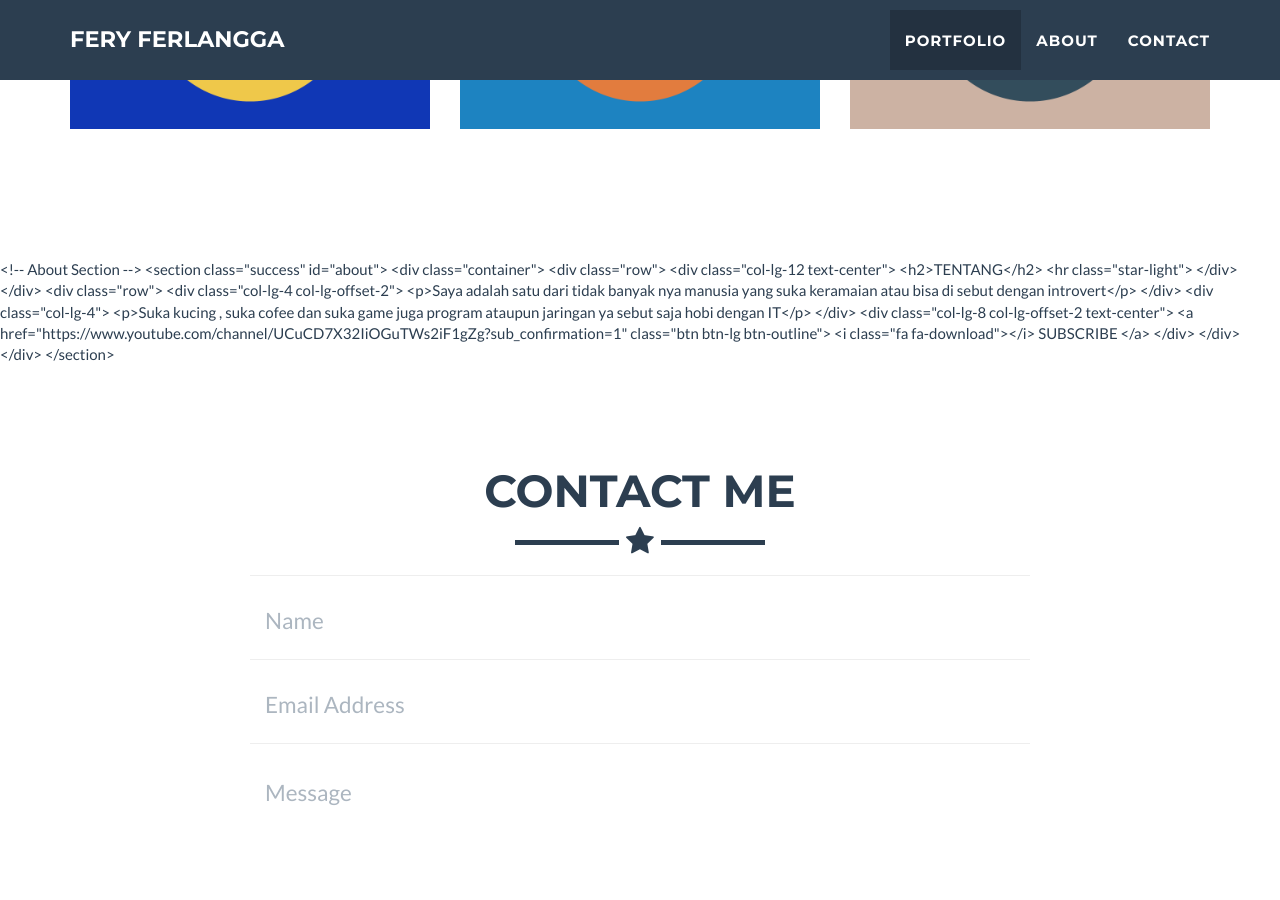
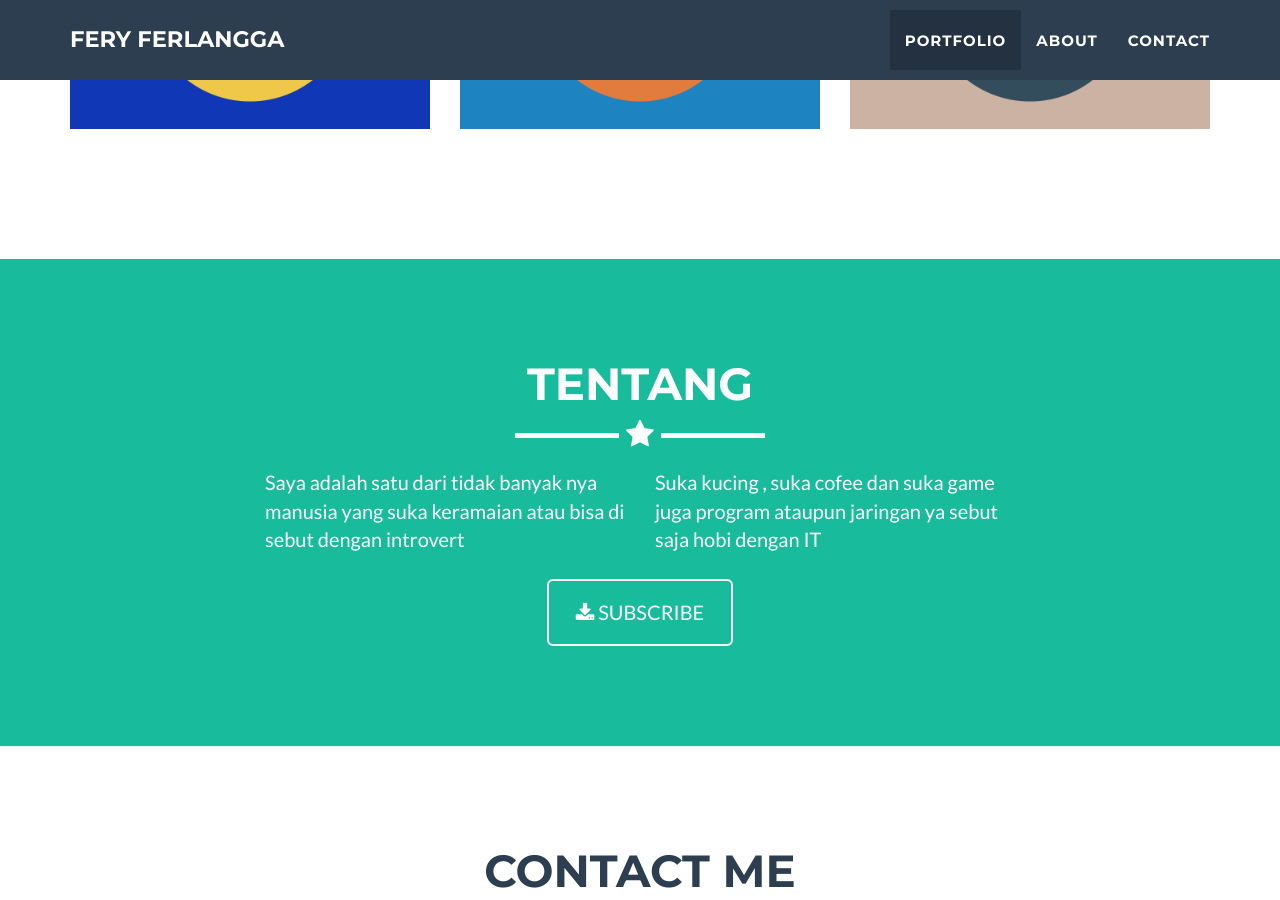
Before and after one commit to feryferlangga/feryferlangga.github.io, a Jekyll site: the page built from index.html, in a window 1280 px wide and 900 px high, scrolled down 1406 px. Built offline with Jekyll 4.4.1, drawn with Linux system fonts in a browser that asks for light colours.

Commit message:
Update about.html

```diff
--- a/_includes/about.html
+++ b/_includes/about.html
@@ -1,24 +1,24 @@
- &lt;!-- About Section --&gt;
-    &lt;section class=&quot;success&quot; id=&quot;about&quot;&gt;
-        &lt;div class=&quot;container&quot;&gt;
-            &lt;div class=&quot;row&quot;&gt;
-                &lt;div class=&quot;col-lg-12 text-center&quot;&gt;
-                    &lt;h2&gt;TENTANG&lt;/h2&gt;
-                    &lt;hr class=&quot;star-light&quot;&gt;
-                &lt;/div&gt;
-            &lt;/div&gt;
-            &lt;div class=&quot;row&quot;&gt;
-                &lt;div class=&quot;col-lg-4 col-lg-offset-2&quot;&gt;
-                    &lt;p&gt;Saya adalah satu dari tidak banyak nya manusia yang suka keramaian atau bisa di sebut dengan introvert&lt;/p&gt;
-                &lt;/div&gt;
-                &lt;div class=&quot;col-lg-4&quot;&gt;
-                    &lt;p&gt;Suka kucing , suka cofee dan suka game juga program ataupun jaringan ya sebut saja hobi dengan IT&lt;/p&gt;
-                &lt;/div&gt;
-                &lt;div class=&quot;col-lg-8 col-lg-offset-2 text-center&quot;&gt;
-                    &lt;a href=&quot;https://www.youtube.com/channel/UCuCD7X32IiOGuTWs2iF1gZg?sub_confirmation=1&quot; class=&quot;btn btn-lg btn-outline&quot;&gt;
-                        &lt;i class=&quot;fa fa-download&quot;&gt;&lt;/i&gt; SUBSCRIBE
-                    &lt;/a&gt;
-                &lt;/div&gt;
-            &lt;/div&gt;
-        &lt;/div&gt;
-    &lt;/section&gt;
+ <!-- About Section -->
+    <section class="success" id="about">
+        <div class="container">
+            <div class="row">
+                <div class="col-lg-12 text-center">
+                    <h2>TENTANG</h2>
+                    <hr class="star-light">
+                </div>
+            </div>
+            <div class="row">
+                <div class="col-lg-4 col-lg-offset-2">
+                    <p>Saya adalah satu dari tidak banyak nya manusia yang suka keramaian atau bisa di sebut dengan introvert</p>
+                </div>
+                <div class="col-lg-4">
+                    <p>Suka kucing , suka cofee dan suka game juga program ataupun jaringan ya sebut saja hobi dengan IT</p>
+                </div>
+                <div class="col-lg-8 col-lg-offset-2 text-center">
+                    <a href="https://www.youtube.com/channel/UCuCD7X32IiOGuTWs2iF1gZg?sub_confirmation=1" class="btn btn-lg btn-outline">
+                        <i class="fa fa-download"></i> SUBSCRIBE
+                    </a>
+                </div>
+            </div>
+        </div>
+    </section>
```
